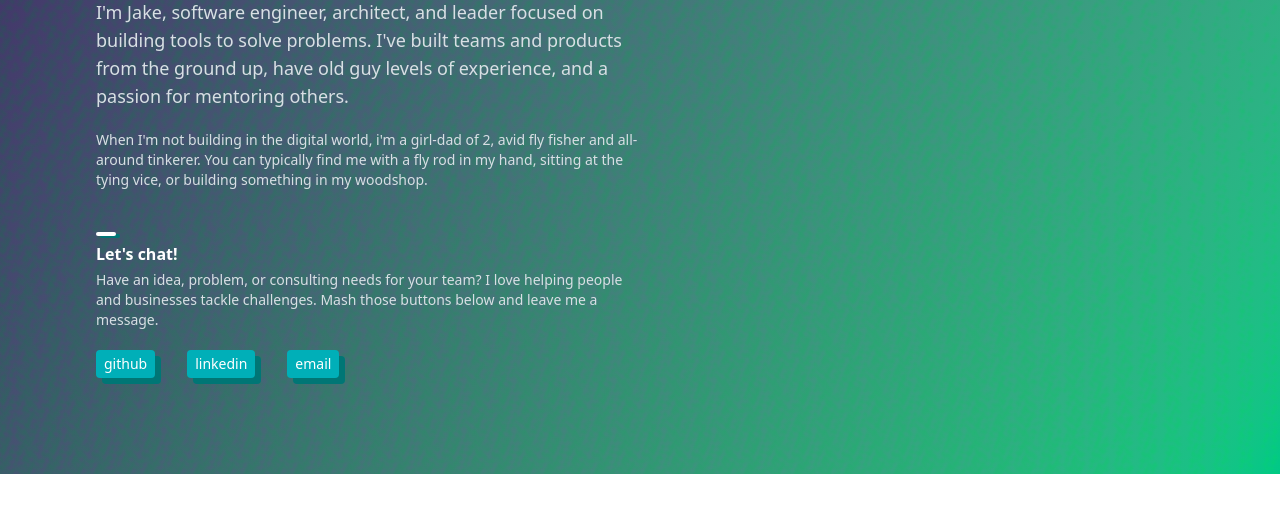
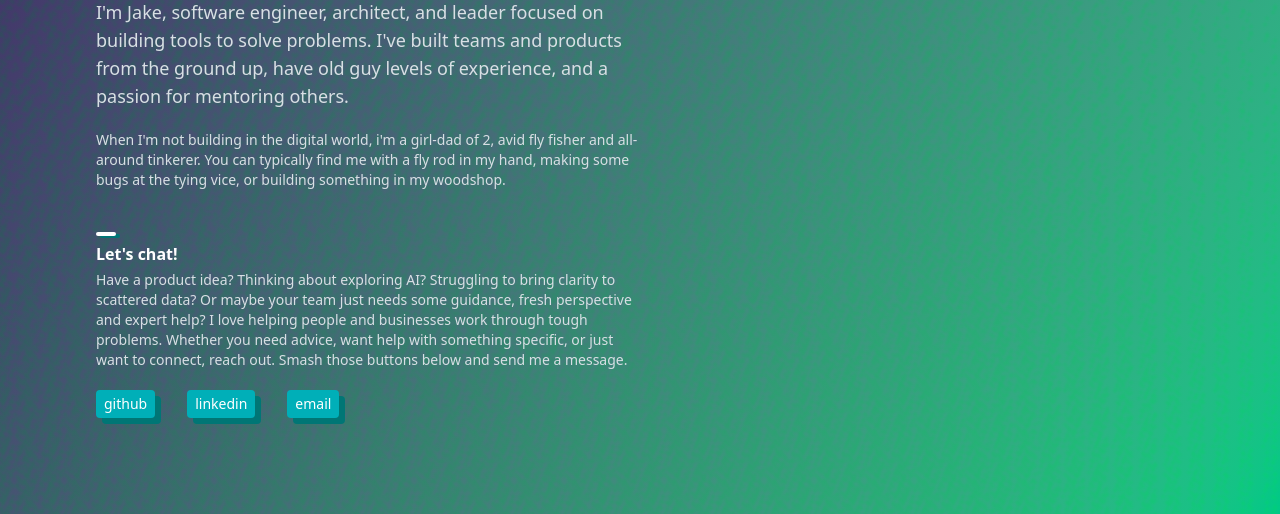
Before and after one commit to jchamb/jchamb-com, a website built with Vite: page index.html in a window 1280 px wide. Shown: the part 334-848 px from the top of the page. Before the commit the page ends 808 px from the top, so only its background shows below. Built offline with nearby package versions, Linux system fonts and the light colour scheme.

Commit message:
update some wording

```diff
--- a/index.html
+++ b/index.html
@@ -37,13 +37,13 @@
         </p>
         <p class="text-sm">
           When I'm not building in the digital world, i'm a girl-dad of 2, avid fly fisher and all-around
-          tinkerer. You can typically find me with a fly rod in my hand, sitting at the tying vice, or building something in my woodshop.
+          tinkerer. You can typically find me with a fly rod in my hand, making some bugs at the tying vice, or building something in my woodshop.
         </p>
 
         <h3 class="font-semibold mt-12 mb-1 text-white chat-heading">
           Let's chat!
         </h3>
-        <p class="text-sm">Have an idea, problem, or consulting needs for your team? I love helping people and businesses tackle challenges. Mash those buttons below and leave me a message.</p>
+        <p class="text-sm">Have a product idea? Thinking about exploring AI? Struggling to bring clarity to scattered data? Or maybe your team just needs some guidance, fresh perspective and expert help? I love helping people and businesses work through tough problems. Whether you need advice, want help with something specific, or just want to connect, reach out. Smash those buttons below and send me a message.</p>
 
         <div class="flex gap-8 text-sm ">
           <a href="https://github.com/jchamb" target="_blank" rel="noopener noreferrer"
```
